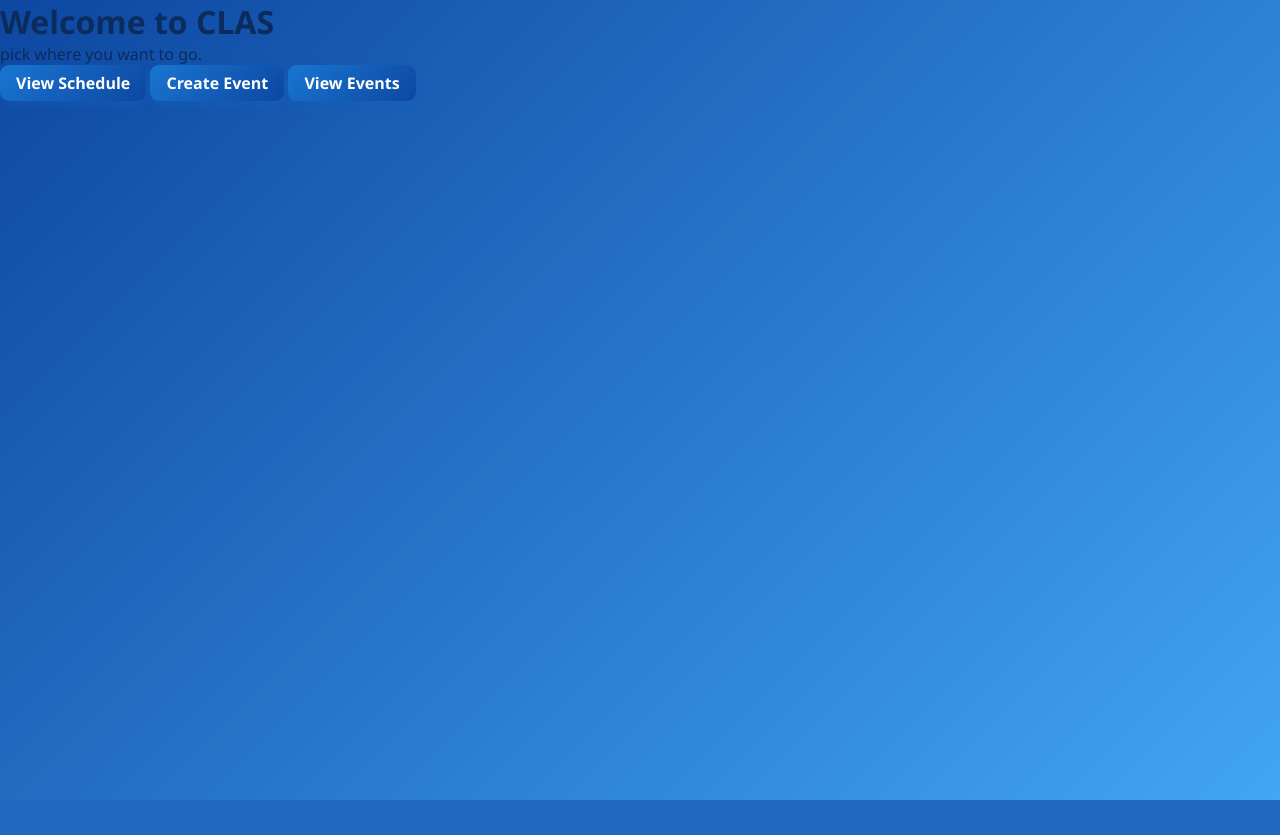
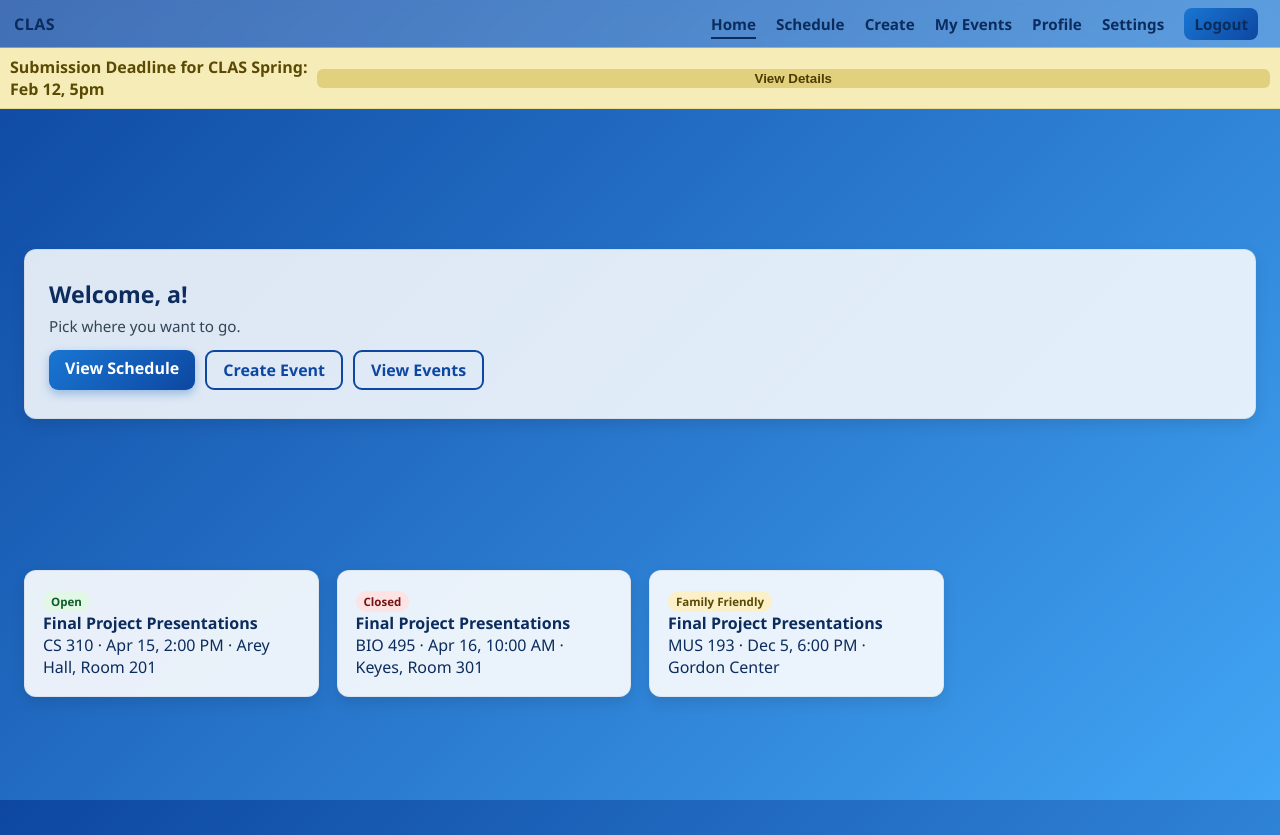
Before and after one commit to NotSMX/Group-Sprint-3-Flask-App, a Flask app: page /home in a window 1280 px wide. Before the commit the page ends 800 px from the top, so only its background shows below. Run offline with Flask 3, Linux system fonts and the light colour scheme; a user stored in the database is signed in.

Commit message:
updated home page layout

```diff
--- a/templates/home.html
+++ b/templates/home.html
@@ -1,19 +1,57 @@
 <!DOCTYPE html>
 <html lang="en">
 <head>
-  <meta charset="UTF-8">
+  <meta charset="UTF-8" />
   <title>Home | CLAS</title>
-  <link rel="stylesheet" href="{{ url_for('static', filename='style.css') }}">
+  <link rel="stylesheet" href="{{ url_for('static', filename='style.css') }}" />
 </head>
 <body>
-  <div class="home-container">
-    <h1>Welcome to CLAS</h1>
-    <p>pick where you want to go.</p>
-    <div class="button-group">
-      <a class="btn" href="{{ url_for('main.schedule') }}">View Schedule</a>
-      <a class="btn" href="{{ url_for('events.eventcreate') }}">Create Event</a>
-      <a class="btn" href="{{ url_for('events.eventlist') }}">View Events</a>
-    </div>
+  <header class="topbar">
+    <div class="brand">CLAS</div>
+    <nav class="nav">
+      <a class="active" href="{{ url_for('main.home') }}">Home</a>
+      <a href="{{ url_for('main.schedule') }}">Schedule</a>
+      <a href="{{ url_for('events.eventcreate') }}">Create</a>
+      <a href="{{ url_for('events.eventlist') }}">My Events</a>
+      <a href="{{ url_for('main.profile') }}">Profile</a>
+      <a href="{{ url_for('main.settings') }}">Settings</a>
+      <a class="btn-small" href="{{ url_for('main.logout') }}">Logout</a>
+    </nav>
+  </header>
+
+  <div class="announcement">
+    Submission Deadline for CLAS Spring: Feb 12, 5pm
+    <button class="badge">View Details</button>
   </div>
+
+  <main class="shell">
+    <section class="hero">
+      <h1>Welcome, {{ user.name or 'Student' }}!</h1>
+      <p>Pick where you want to go.</p>
+      <div class="actions">
+        <a class="btn" href="{{ url_for('main.schedule') }}">View Schedule</a>
+        <a class="btn-outline" href="{{ url_for('events.eventcreate') }}">Create Event</a>
+        <a class="btn-outline" href="{{ url_for('events.eventlist') }}">View Events</a>
+      </div>
+    </section>
+
+    <section class="highlight-grid">
+      <div class="card">
+        <div class="pill pill-open">Open</div>
+        <h4>Final Project Presentations</h4>
+        <p>CS 310 · Apr 15, 2:00 PM · Arey Hall, Room 201</p>
+      </div>
+      <div class="card">
+        <div class="pill pill-closed">Closed</div>
+        <h4>Final Project Presentations</h4>
+        <p>BIO 495 · Apr 16, 10:00 AM · Keyes, Room 301</p>
+      </div>
+      <div class="card">
+        <div class="pill pill-family">Family Friendly</div>
+        <h4>Final Project Presentations</h4>
+        <p>MUS 193 · Dec 5, 6:00 PM · Gordon Center</p>
+      </div>
+    </section>
+  </main>
 </body>
 </html>
```
